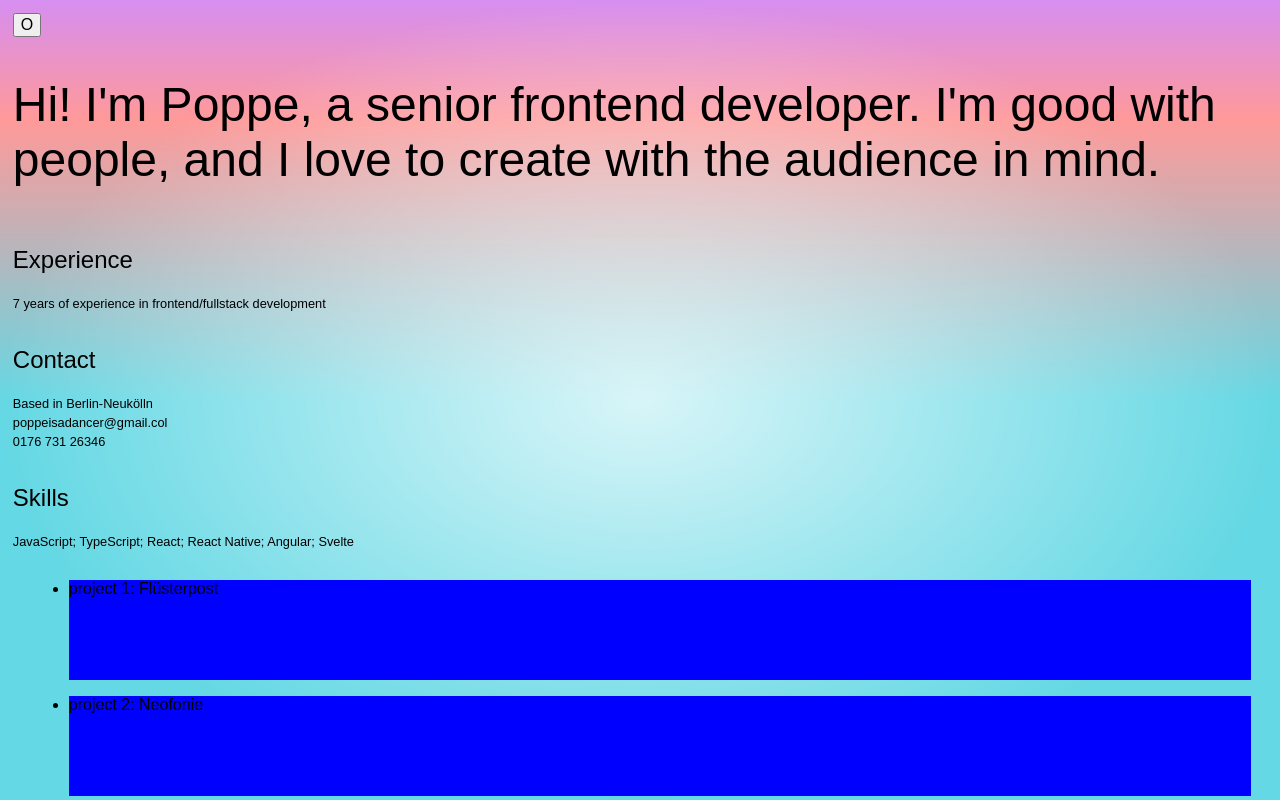
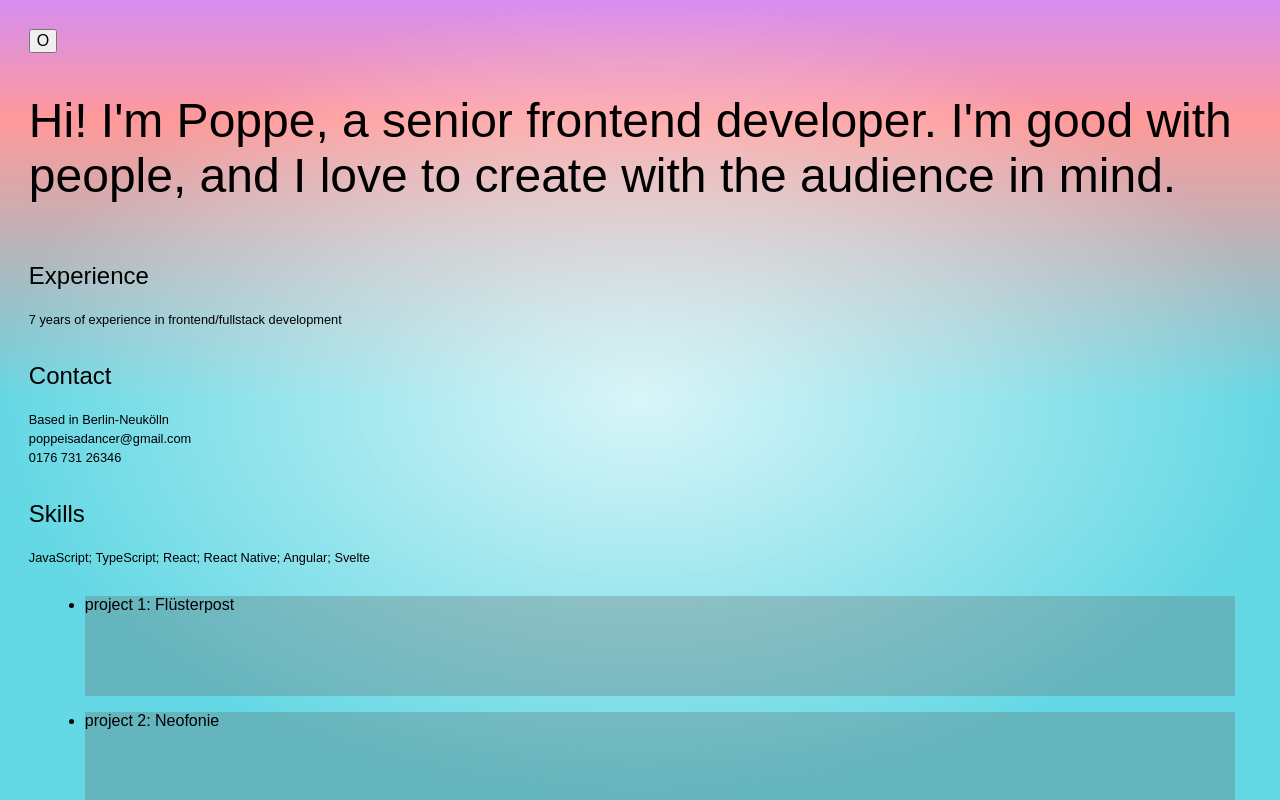
Before and after one commit to djpo/poppe-club, a SvelteKit app: page / in a window 1280 px wide. Shown: the top 800 px of the page. Built offline with nearby package versions, Linux system fonts and the light colour scheme; a web font is replaced by a local one.

Commit message:
minor changes

```diff
--- a/src/routes/+layout.svelte
+++ b/src/routes/+layout.svelte
@@ -37,9 +37,10 @@
 		width: 100%;
 		margin: 0 auto;
 		box-sizing: border-box;
+		padding: 1rem;
 	}
 
-	footer {
+	/* footer {
 		display: flex;
 		flex-direction: column;
 		justify-content: center;
@@ -55,5 +56,5 @@
 		footer {
 			padding: 12px 0;
 		}
-	}
+	} */
 </style>
--- a/src/routes/+page.svelte
+++ b/src/routes/+page.svelte
@@ -29,7 +29,7 @@
 		<p>
 			Based in Berlin-Neukölln
 			<br>
-			poppeisadancer@gmail.col
+			poppeisadancer@gmail.com
 			<br>
 			0176 731 26346
 		</p>
@@ -90,7 +90,7 @@
 	.project-thumbnail {
 		min-height: 100px;
 		min-width: 100px;
-		background-color: blue;
+		background-color: rgba(100,100,100,0.3);
 		margin: 1rem;
 	}
 
```
